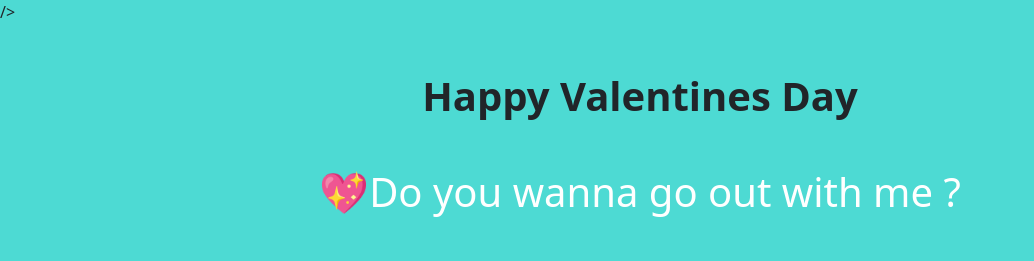
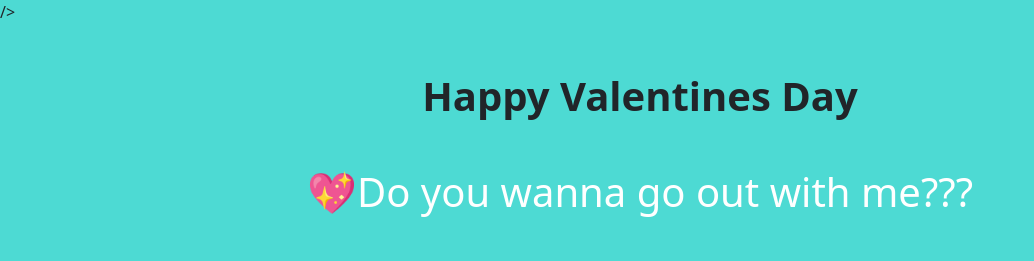
Before and after one commit to Lokeshranjan8/hostingweb, a plain HTML site: page index.html in a window 1280 px wide. Shown: the top 261 px of the page, without its empty margins (0-1034 px from the left). Drawn offline with nearby package versions, Linux system fonts and the light colour scheme.

Commit message:
Update index.html

```diff
--- a/index.html
+++ b/index.html
@@ -19,7 +19,7 @@
 <body>
     <div class="container" id="cv">
         <h1 class="text-center my-5" style="font-weight:900;">Happy Valentines Day</h1>
-        <h1 class="text-center my-5" style="color:white; weight:700;"> &#x1F496;Do you wanna go out with me ? </h1>
+        <h1 class="text-center my-5" style="color:white; weight:700;"> &#x1F496;Do you wanna go out with me???</h1>
         <img src="OG.jpeg" alt="OG imag " class="d-block mx-auto" style="width: 250px; height: 190px;">
 
 
```
